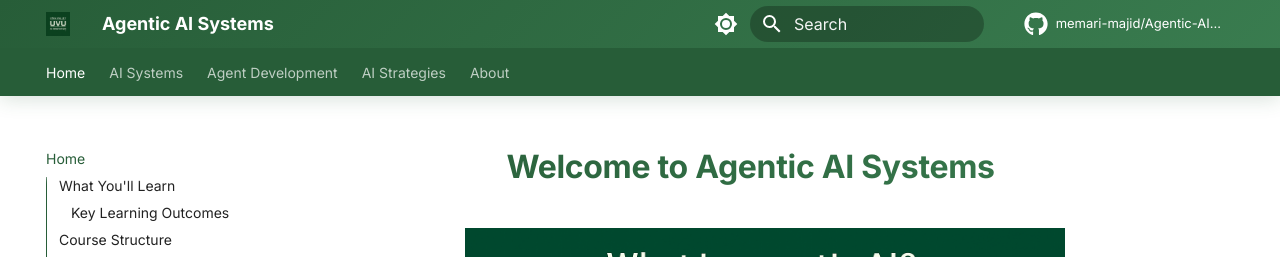
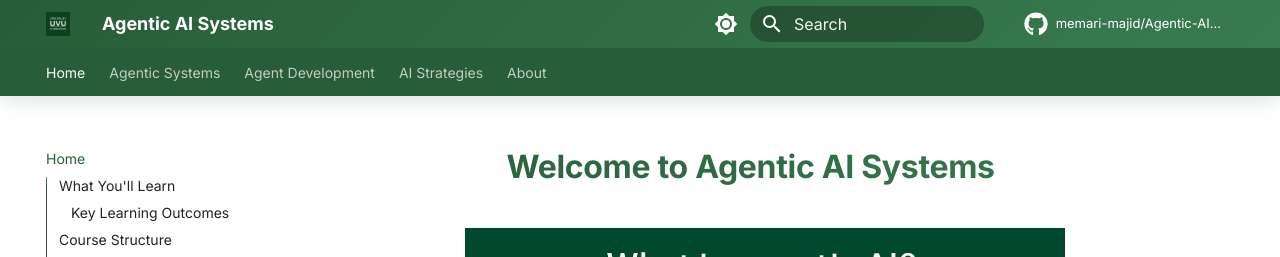
Before and after one commit to memari-majid/Agentic-AI-Systems, an MkDocs documentation site: the page built from docs/index.md, in a window 1280 px wide. Shown: the top 257 px of the page. Built offline with MkDocs 1.6.1 and Material for MkDocs 9.7.7, drawn with Linux system fonts in a browser that asks for light colours; comment, search, counter and statistics services are not loaded.

Commit message:
Update mkdocs.yml to rename 'AI Systems' to 'Agentic Systems' for improved accuracy in navigation, reflecting the focus on agentic concepts within the documentation.

```diff
--- a/mkdocs.yml
+++ b/mkdocs.yml
@@ -109,7 +109,7 @@ markdown_extensions:
 
 nav:
   - Home: index.md
-  - AI Systems:
+  - Agentic Systems:
       - Overview: AI_Systems/index.md
       - Fundamentals of Generative AI: AI_Systems/1.md
       - Principles of Agentic Systems: AI_Systems/2.md
```
